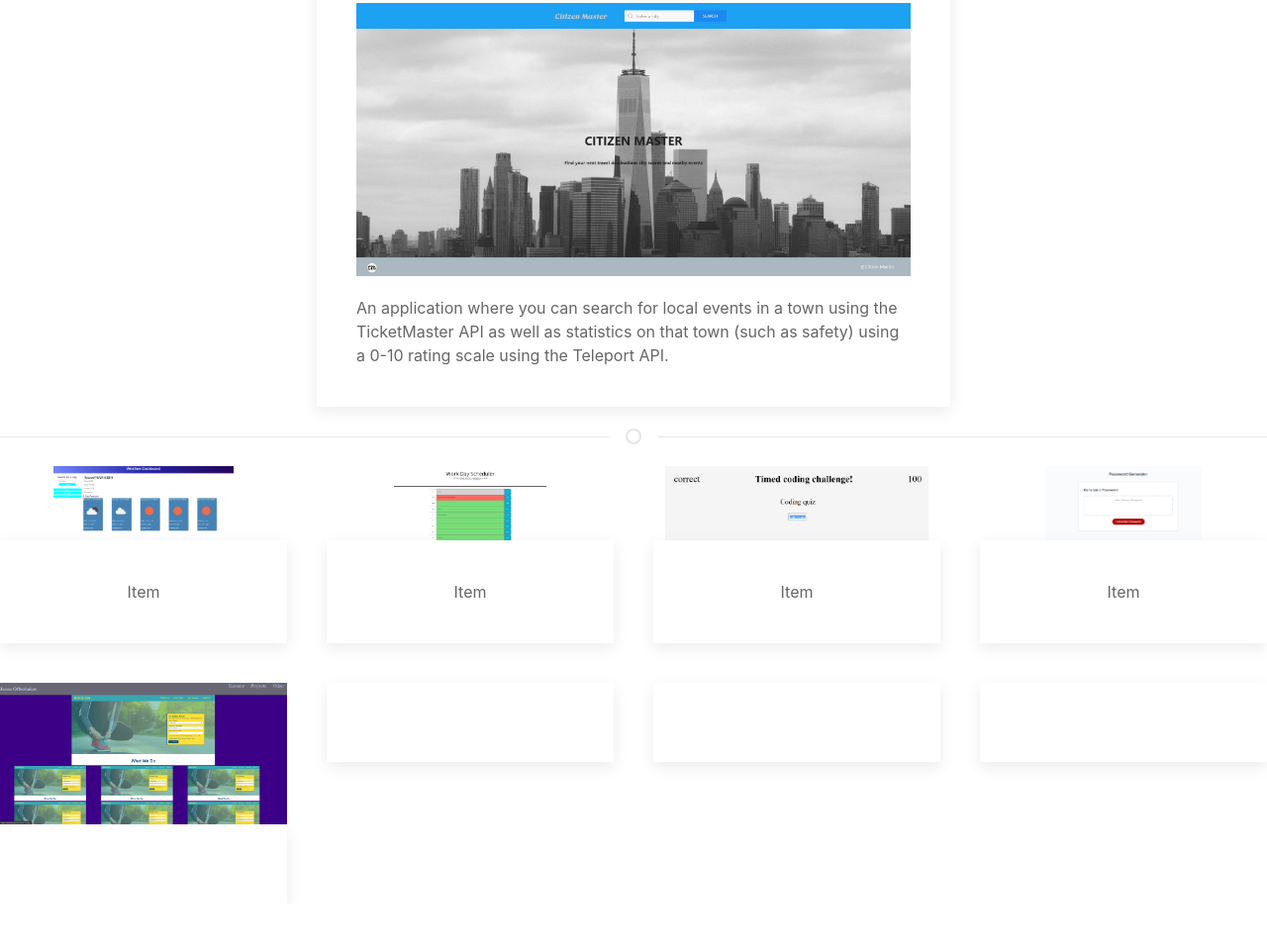
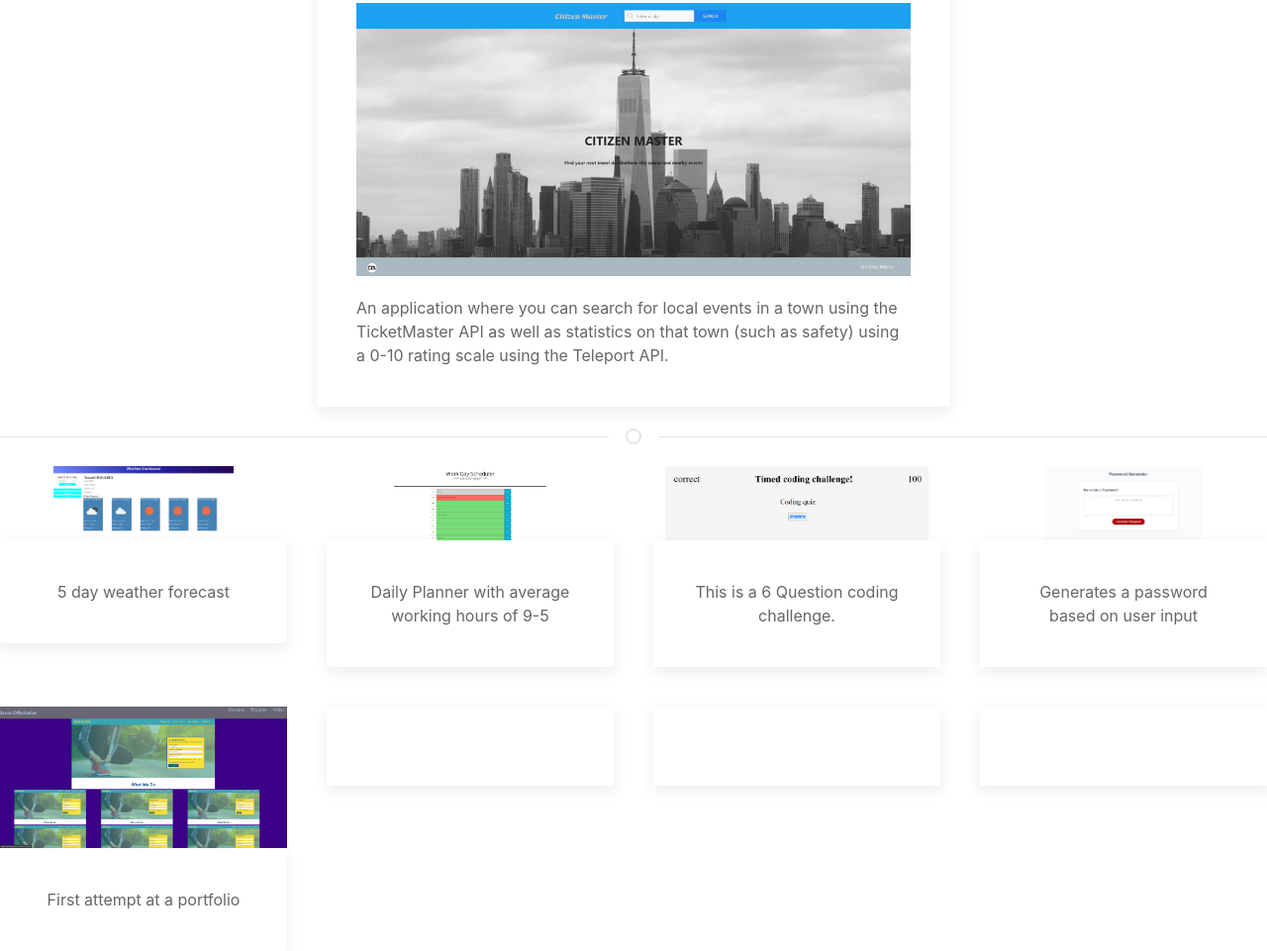
Before and after one commit to JasOffen/Portfolio, a plain HTML site: page index.html in a window 1280 px wide. Shown: the part 161-1122 px from the top of the page at 99% size. Before the commit the page ends 1074 px from the top, so only its background shows below. Drawn offline with nearby package versions, Linux system fonts and the light colour scheme.

Commit message:
Made the links work and added descriptions to projects

```diff
--- a/assets/javascript/script.js
+++ b/assets/javascript/script.js
@@ -50,7 +50,8 @@ function desktopHeaderSize() {
             buttonEl.setAttribute('uk-scrollspy', 'target: > div; cls: uk-animation-fade; delay: ' + scrollspyDelay);
             buttonEl.setAttribute('class', 'uk-flex uk-flex-middle');
             buttonAnimationType.setAttribute('uk-scrollspy-class', 'uk-animation-fade');
-            buttonLink.setAttribute('href', '#');
+            buttonLink.setAttribute('href', 'https://github.com/JasOffen');
+            buttonLink.setAttribute('target', '_blank');
             buttonH3.textContent = buttonArray[i];
             buttonFlexType.setAttribute('class', 'uk-flex-inline')
             buttonBadge.setAttribute('class', 'uk-badge');
@@ -61,7 +62,7 @@ function desktopHeaderSize() {
             buttonEl.setAttribute('uk-scrollspy', 'target: > div; cls: uk-animation-fade; delay: ' + scrollspyDelay);
             buttonEl.setAttribute('class', 'uk-flex uk-flex-middle');
             buttonAnimationType.setAttribute('uk-scrollspy-class', 'uk-animation-fade');
-            buttonLink.setAttribute('href', '#');
+            buttonLink.setAttribute('href', '#' + buttonArray[i]);
             buttonH3.textContent = buttonArray[i];
         }
         headerEl.setAttribute('class', 'uk-flex uk-flex-row uk-flex-around')
--- a/index.html
+++ b/index.html
@@ -24,34 +24,50 @@
             <div class="uk-card uk-card-default uk-card-body uk-width-1-2@m">
                 <div class="uk-card-badge uk-label">Group</div>
                 <h3 class="uk-card-title">Citizen Master</h3>
-                <img src="./assets/images/Citizen-Master.jfif" />
+                <a href="https://blitman12.github.io/Citizen-Master/" target="_blank"><img
+                        src="./assets/images/Citizen-Master.jfif"></a>
                 <p>An application where you can search for local events in a town using the TicketMaster API as well as
                     statistics on that town (such as safety) using a 0-10 rating scale using the Teleport API.</p>
             </div>
         </div>
         <hr class="uk-divider-icon">
+        <section id="Projects">
             <div class="uk-child-width-expand@s uk-text-center" uk-grid id="smallCards">
                 <div>
+                    <a href="https://jasoffen.github.io/WeatherApplication/" target="_blank">
                         <img src="./assets/images/WeatherApplication.png" />
-                <div class="uk-card uk-card-default uk-card-body">Item</div>
+                        <div class="uk-card uk-card-default uk-card-body">5 day weather forecast</div>
+                    </a>
                 </div>
                 <div>
+                    <a href="https://jasoffen.github.io/WorkDaySchedular/" target="_blank">
                         <img src="./assets/images/WorkCalendar.png" />
-                <div class="uk-card uk-card-default uk-card-body">Item</div>
+                        <div class="uk-card uk-card-default uk-card-body">Daily Planner with average working hours of
+                            9-5
+                        </div>
+                    </a>
                 </div>
                 <div>
+                    <a href="https://jasoffen.github.io/Code-Quiz/" target="_blank">
                         <img src="./assets/images/CodeQuiz.png" />
-                <div class="uk-card uk-card-default uk-card-body">Item</div>
+                        <div class="uk-card uk-card-default uk-card-body">This is a 6 Question coding challenge.</div>
+                    </a>
                 </div>
                 <div>
+                    <a href="https://jasoffen.github.io/Password-Generator/" target="_blank">
                         <img src="./assets/images/PasswordGenerator.png" />
-                <div class="uk-card uk-card-default uk-card-body">Item</div>
+                        <div class="uk-card uk-card-default uk-card-body">Generates a password based on user input</div>
+                    </a>
                 </div>
             </div>
             <div class="uk-child-width-expand@s uk-text-center" uk-grid>
                 <div>
+                    <a href="./old/index.html" target="_blank">
                         <img src="./assets/images/old-portfolio.png" />
-                <div class="uk-card uk-card-default uk-card-body"></div>
+                        <div class="uk-card uk-card-default uk-card-body">
+                            <p>First attempt at a portfolio</p>
+                        </div>
+                    </a>
                 </div>
                 <div>
                     <div class="uk-card uk-card-default uk-card-body"></div>
@@ -63,6 +79,7 @@
                     <div class="uk-card uk-card-default uk-card-body"></div>
                 </div>
             </div>
+        </section>
 
 
 
```
Lines whose indentation alone changed are shown as unchanged.
